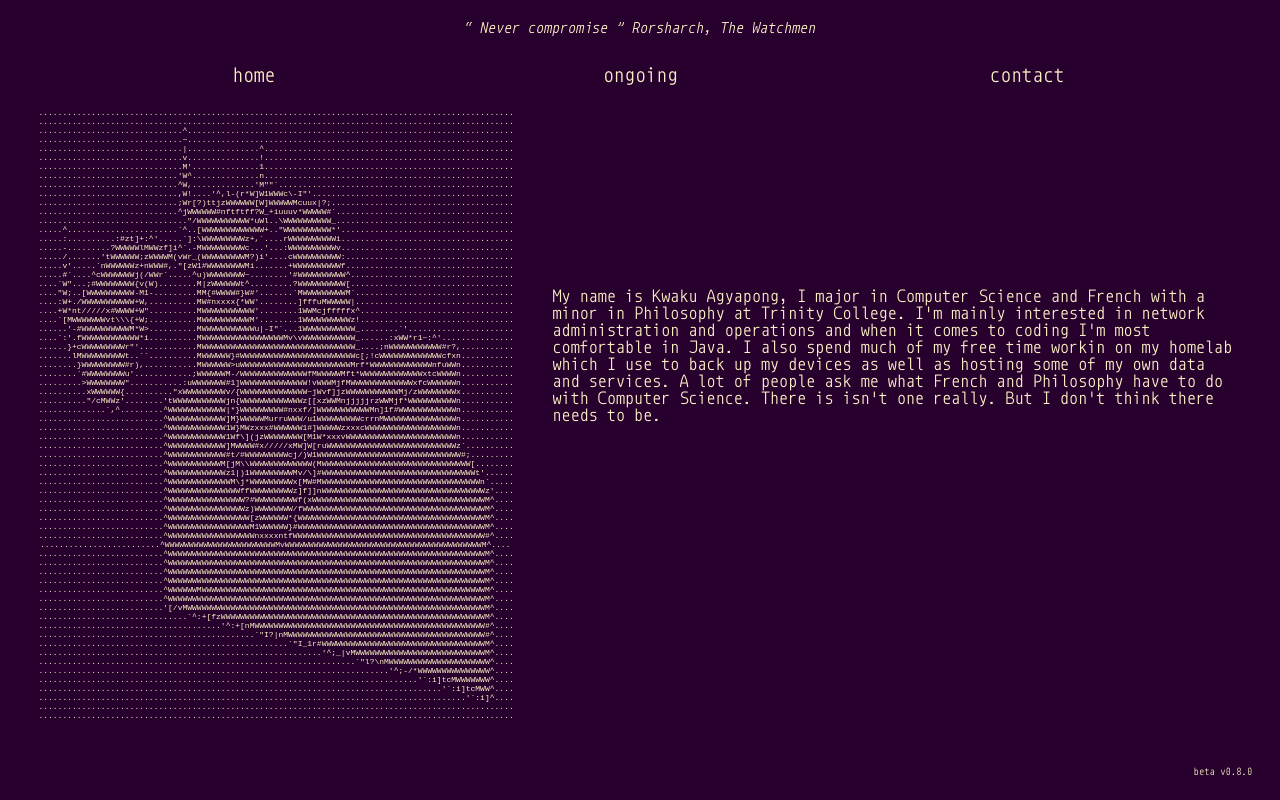
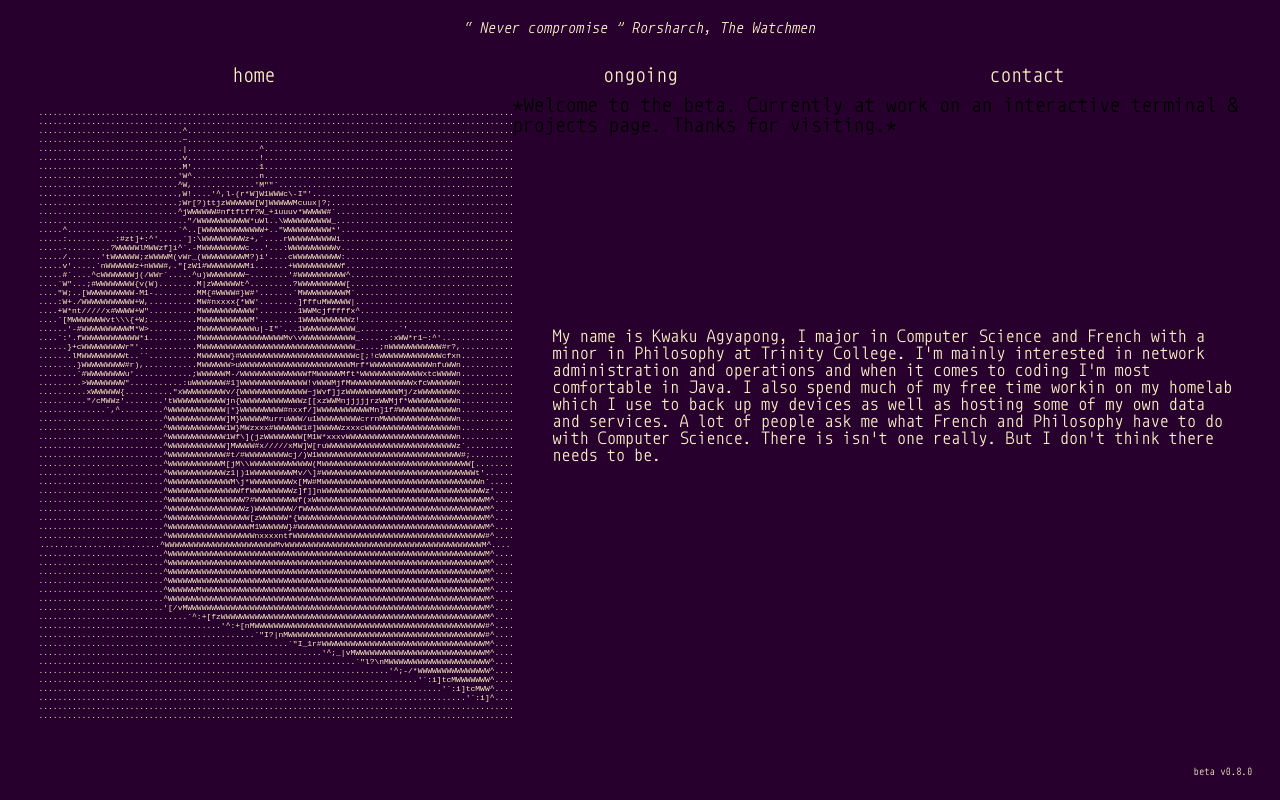
Before and after one commit to noquake/kwakuaa, a website: page index.html in a window 1280 px wide. Drawn offline with Linux system fonts and the light colour scheme; files whose address does not match are found by name.

Commit message:
Update index.html

```diff
--- a/index.html
+++ b/index.html
@@ -118,6 +118,13 @@
 
       </pre>
     </div>
+<div class="version__text">
+      <p>
+        *Welcome to the beta. Currently at work on an interactive terminal &
+        projects page. Thanks for visiting.*
+      </p>
+    </div>
+
     <div class="main__container">
       <p>
         My name is Kwaku Agyapong, I major in Computer Science and French with a
```
